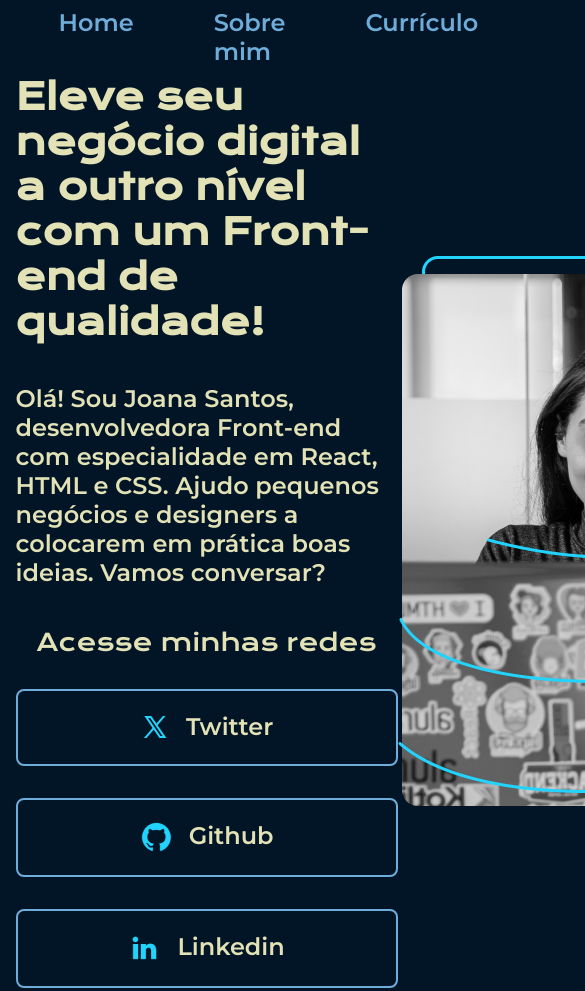
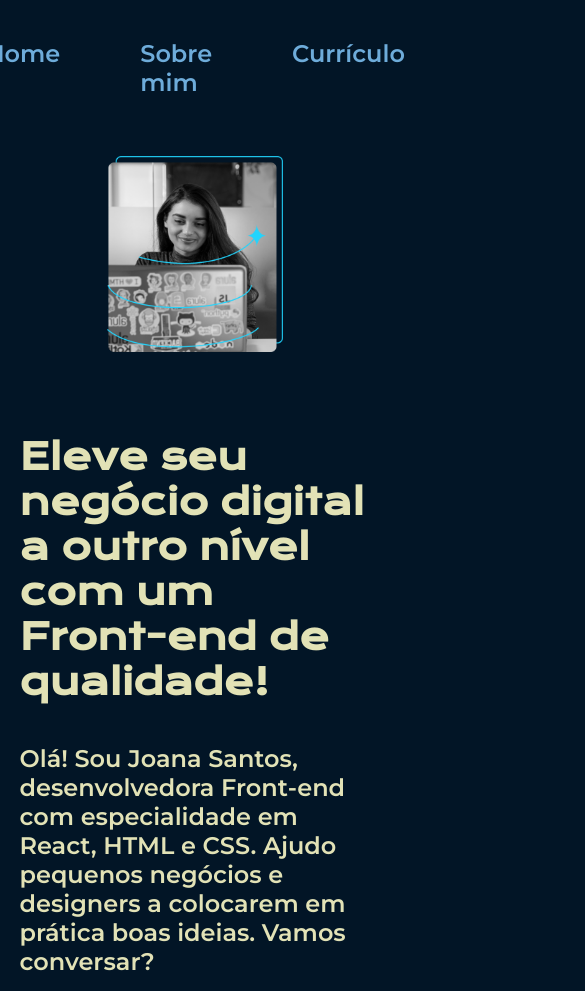
Before and after one commit to Rafael-LynX/Projeto-Aprendendo-HTML-CSS, a plain HTML site: page index.html in a window 390 px wide. Shown: the top 991 px of the page, 585 px wide, since content can reach past the window. Drawn offline with nearby package versions, Linux system fonts and the light colour scheme.

Commit message:
tornando o código responsivo

```diff
--- a/index.html
+++ b/index.html
@@ -26,18 +26,18 @@
                 </p>
                 <div class="apresentacao_links">
                     <h2 class="apresentacao_links_subtitulo">Acesse minhas redes</h2>
-                    <a class="apresentacao_links_link" href="https://x.com/RafaelV49070581">
+                    <a class="apresentacao_links_navegacao" href="https://x.com/RafaelV49070581">
                         <img src="assets/twitter-novo.png" >
                         Twitter</a>
-                    <a class="apresentacao_links_link" href="https://github.com/Rafael-LynX">
+                    <a class="apresentacao_links_navegacao" href="https://github.com/Rafael-LynX">
                         <img src="assets/github.png" alt="Github">
                         Github</a>
-                    <a class="apresentacao_links_link" href="https://www.linkedin.com/in/rafael-santos-4b7b3b1b4/">
+                    <a class="apresentacao_links_navegacao" href="https://www.linkedin.com/in/rafael-santos-4b7b3b1b4/">
                         <img src="assets/linkedin.png" alt="Linkedin">
                         Linkedin</a>
                 </div>
             </section>
-            <img src="assets/Imagem.png" alt="Joana Codando" >
+            <img class="apresentacao_imagem" src="assets/Imagem.png" alt="Joana Codando" >
         </main>
     <footer class="rodape">
         <p>Desenvolvido por Rafael Vieira</p>
--- a/styles/style.css
+++ b/styles/style.css
@@ -35,7 +35,7 @@ body {
 
 .cabecalho_menu_link {
     font-family: var(--fonte-secundaria);
-    font-size: 24px;
+    font-size: 1.5rem;
     font-weight: 600;
     color: var(--cor-terciaria);
     text-decoration: none;
@@ -52,17 +52,18 @@ body {
     display: flex;
     align-items: center;
     justify-content: space-between;
+    gap: 82px;
 }
 
 .apresentacao_conteudo {
-    width: 615px;
+    width: 50%;
     display: flex;
     flex-direction: column;
     gap: 40px;
 }
 
 .apresentacao_conteudo_titulo {
-    font-size: 36px;
+    font-size: 2.25rem;
     font-family: var(--fonte-primaria);
 }
 
@@ -71,7 +72,7 @@ body {
 }
 
 .apresentacao_conteudo_texto {
-    font-size: 24px;
+    font-size: 1.5rem;
     font-family: var(--fonte-secundaria);
 }
 
@@ -93,18 +94,18 @@ body {
 .apresentacao_links_subtitulo {
     font-family: var(--fonte-primaria);
     font-weight: 400;
-    font-size: 24px;
+    font-size: 1.5rem;
 }
 
-.apresentacao_links_link {
+.apresentacao_links_navegacao {
     display: flex;
     justify-content: center;
     gap: 16px;
     border: 2px solid var(--cor-terciaria);
-    width: 378px;
+    width: 50%;
     text-align: center;
     border-radius: 8px;
-    font-size: 24px;
+    font-size: 1.5rem;
     font-weight: 600;
     padding: 21.5px 0; /* padding vertical vem primeiro */
     text-decoration: none;
@@ -117,13 +118,38 @@ body {
     color: var(--cor-secundaria);
 }
 
+.apresentacao_imagem {
+    width: 50%;
+}
+
 .rodape {
     padding: 24px;
     color: var(--cor-primaria);
     background-color: var(--cor-terciaria);
     text-align: center;
     font-family: var(--fonte-secundaria);
-    font-size: 24px;
+    font-size: 1.5rem;
     font-weight: 400;
 
 }
+/* media query */
+@media (max-width: 1200px) {
+    .cabecalho {
+        padding: 10%;
+    }
+
+    .cabecalho_menu {
+        justify-content: center;
+    }
+
+    .apresentacao {
+        flex-direction: column-reverse;
+        padding: 5%;
+    }
+
+    .apresentacao_conteudo {
+        width: auto;
+    }
+
+
+}
```
Also changed, not shown: about.html (+1 -1 lines).
